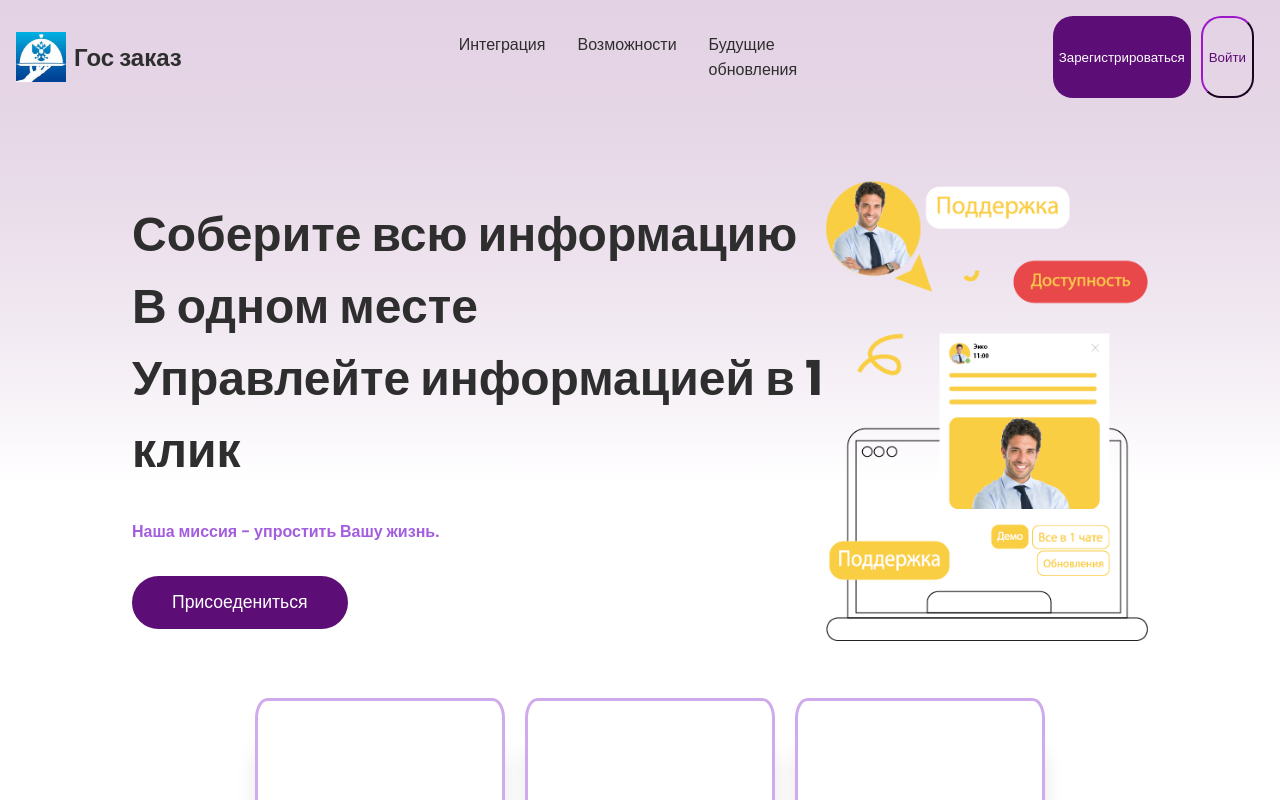
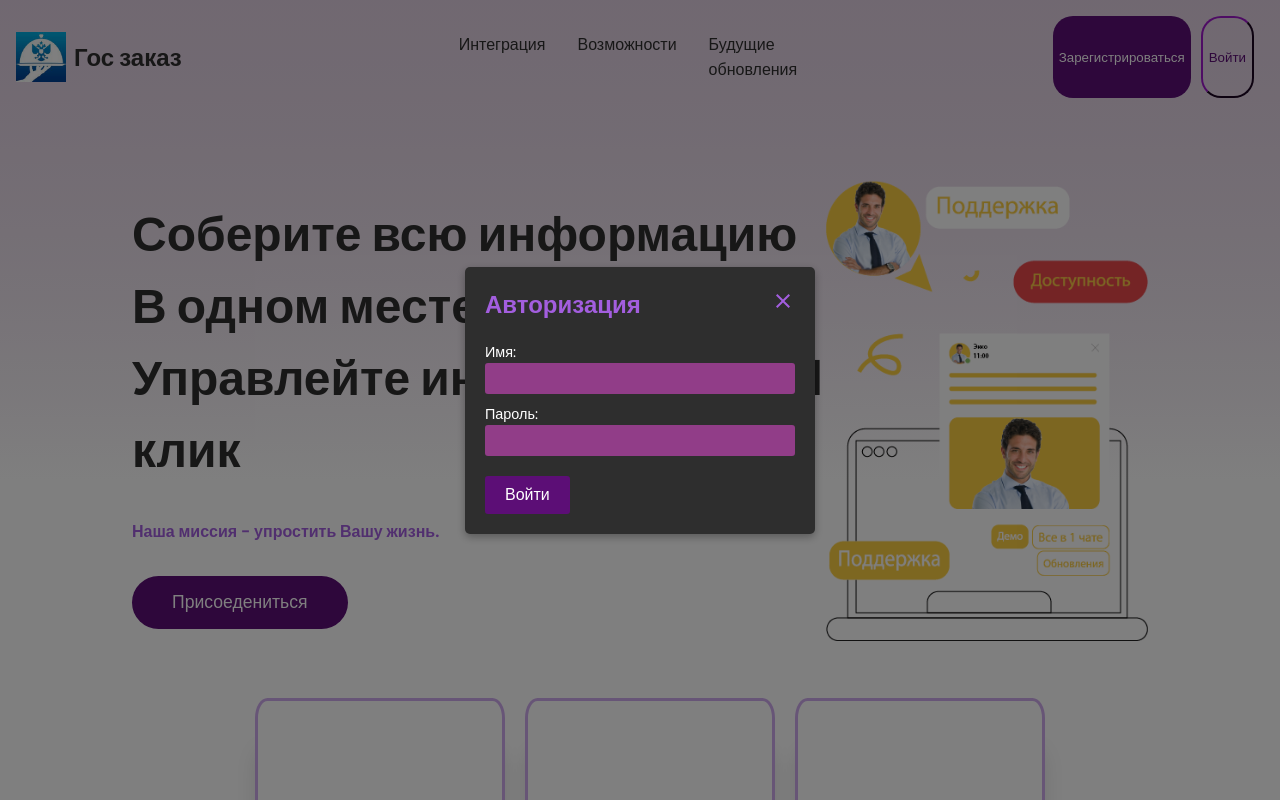
Before and after one commit to MySolyanka/cucumber, a Next.js app: page / in a window 1280 px wide. Both pictures are taken after a click on the button "Войти". Shown: the top 800 px of the page. Built offline with nearby package versions, Linux system fonts and the light colour scheme.

Commit message:
Скрипт появления формы входа

```diff
--- a/components/Header.jsx
+++ b/components/Header.jsx
@@ -1,34 +1,54 @@
-import css from '../styles/Header.module.css'
-import Image from 'next/image'
-import Logo from '../assets/Logo.png'
+import React, { useState } from 'react';
+import css from '../styles/Header.module.css';
+import Image from 'next/image';
+import Logo from '../assets/Logo.png';
+import LoginForm from './LoginForm';
+function Header() {
+    const [showLoginForm, setShowLoginForm] = useState(false);
 
+    function toggleLoginForm() {
+      setShowLoginForm(prevState => !prevState);
+    }
 
-export default function Header () {
+    function handleLoginButtonClick() {
+      console.log('The login button was clicked.');
+      toggleLoginForm();
+    }
+
+    function handleRegisterButtonClick() {
+      console.log('The register button was clicked.');
+      // add code to handle the register button press event here
+    }
+
     return (
       <div className={css.header}>
         {/* logo side*/}
         <div className={css.logo}>
-                <Image src ={Logo} alt = "" width={50} height={50}/>
+          <Image src={Logo} alt="" width={50} height={50} />
           <span>Гос заказ</span>
         </div>
 
-            {/* menu side */ }
+        {/* menu side */}
         <ul className={css.menu}>
           <li>Интеграция</li>
           <li>Возможности</li>
           <li>Будущие обновления</li>
         </ul>
 
-
-
-            { /*right side*/ }
+        {/* right side */}
         <div className={css.rightSide}>
           <div className={css.button}>
-                    <button className={css.register}>Зарегистрироваться</button>
-                    <button className={css.login}>Войти</button>
+            <button className={css.register} onClick={handleRegisterButtonClick}>
+              Зарегистрироваться
+            </button>
+            <button className={css.login} onClick={handleLoginButtonClick}>
+              Войти
+            </button>
+            {showLoginForm && <LoginForm toggleLoginForm={toggleLoginForm} />}
           </div>
         </div>
       </div>
-    )
+    );
+  }
 
-};
+  export default Header;
--- /dev/null
+++ b/components/LoginForm.jsx
@@ -0,0 +1,44 @@
+import { useState } from 'react';
+import css from '../styles/Login.module.css';
+import CloseIcon from '@mui/icons-material/Close';
+
+function LoginForm() {
+  const [showLoginForm, setShowLoginForm] = useState(true);
+
+  function toggleLoginForm() {
+    setShowLoginForm(prevState => !prevState);
+  }
+
+  if (!showLoginForm) {
+    return null;
+  }
+
+  return (
+    <div className={css.formWrapper}>
+      <div className={css.form}>
+        <div className={css.formHeader}>
+          <h2>Авторизация</h2>
+          <button onClick={toggleLoginForm}><CloseIcon/></button>
+        </div>
+        <div className={css.formBody}>
+          <form>
+          <label>
+            Имя:
+            <input type="text" name="name" />
+          </label>
+          <label>
+            Пароль:
+            <input type="password" name="password" />
+          </label>
+        </form>
+        </div>
+        <div className={css.formFooter}>
+
+          <button type="submit"className={css.submitButton}>Войти</button>
+        </div>
+      </div>
+    </div>
+  );
+}
+
+export default LoginForm;
--- a/styles/Header.module.css
+++ b/styles/Header.module.css
@@ -53,6 +53,7 @@
     border: none;
     border-radius: 20px;
     margin-right: 10px;
+    cursor: pointer;
 }
 
 .login {
@@ -61,4 +62,5 @@
     border-color:  var(--colorPrimary);
     border-radius: 20px;
     margin-right: 10px;
+    cursor: pointer;
 }
--- /dev/null
+++ b/styles/Login.module.css
@@ -0,0 +1,82 @@
+.formWrapper {
+    position: fixed;
+    top: 0;
+    left: 0;
+    right: 0;
+    bottom: 0;
+    background-color: rgba(0, 0, 0, 0.5);
+    display: flex;
+    justify-content: center;
+    align-items: center;
+  }
+
+  .form {
+    width: 350px;
+    background-color: var(--themeBlack);
+    border-radius: 5px;
+    padding: 20px;
+    box-shadow: 0 3px 8px rgba(0, 0, 0, 0.3);
+  }
+
+  .formHeader {
+    display: flex;
+    justify-content: space-between;
+    align-items: center;
+    margin-bottom: 20px;
+  }
+
+  .formHeader h2 {
+    margin: 0;
+    font-size: 1.5rem;
+    color: var(--colorSecondary);
+  }
+
+  .formHeader button {
+    background-color: transparent;
+    border: none;
+    cursor: pointer;
+    color: var(--colorSecondary);
+    font-size: 1.5rem;
+    padding: 0;
+  }
+
+  .formBody {
+    margin-bottom: 20px;
+  }
+
+  .formBody label {
+    display: block;
+    margin-bottom: 10px;
+    font-size: 0.9rem;
+    color: #fff;
+  }
+
+  .formBody input {
+    display: block;
+    width: 100%;
+    padding: 8px;
+    border-radius: 3px;
+    border: none;
+    background-color: var(--pink);
+    color: #fff;
+  }
+
+  .formFooter {
+    display: flex;
+    justify-content: space-between;
+    align-items: center;
+  }
+
+  .submitButton {
+    background-color: var(--colorPrimary);
+    color: #fff;
+    border: none;
+    border-radius: 3px;
+    padding: 10px 20px;
+    font-size: 1rem;
+    cursor: pointer;
+  }
+
+  .submitButton:hover {
+    background-color: var(--colorSecondary);
+  }
--- a/styles/globals.css
+++ b/styles/globals.css
@@ -12,9 +12,9 @@ body {
 
 :root{
   --colorPrimary: #5C0E76;
+  --colorSecondary: #A35EDF;
+  --pink: #913D88;
   --themeBlack: #2E2E2E;
-  --pink: #913D88;
-  --colorSecondary: #A35EDF;
   --shadow: -4px 12px 20px -2px rgba(0, 0, 0, 0.19);
   --background-color:  linear-gradient(180deg, rgba(226, 209, 227, 0.85) 0%, rgba(255, 255, 255, 0) 30rem);
   --cartBack : rgba(255, 255, 255, 0.38);
@@ -27,18 +27,18 @@ body {
 }
 /* Track */
 ::-webkit-scrollbar-track {
-  background: pink;
+  background: var(--themeBlack);
 }
 
 /* Handle */
 ::-webkit-scrollbar-thumb {
-  background: var(--themeRed);
+  background: var(--colorPrimary);
   border-radius: 1rem;
 }
 
 /* Handle on hover */
 ::-webkit-scrollbar-thumb:hover {
-  background: #555;
+  background: var(--pink);
 }
 
 
```
Lines whose indentation alone changed are shown as unchanged.
